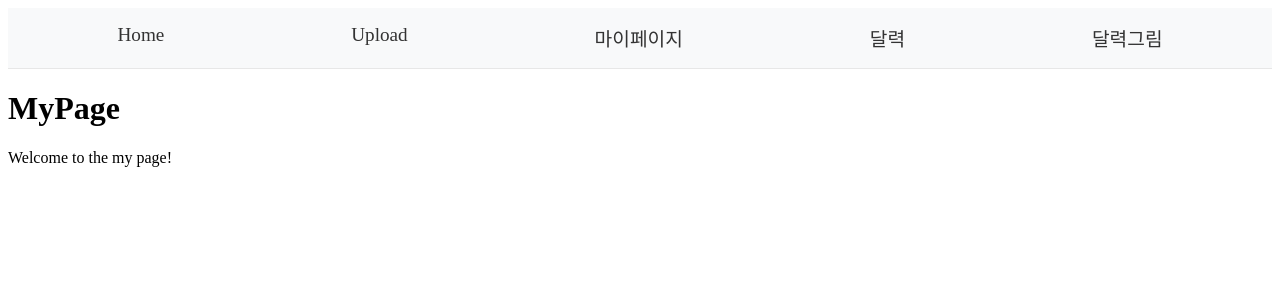
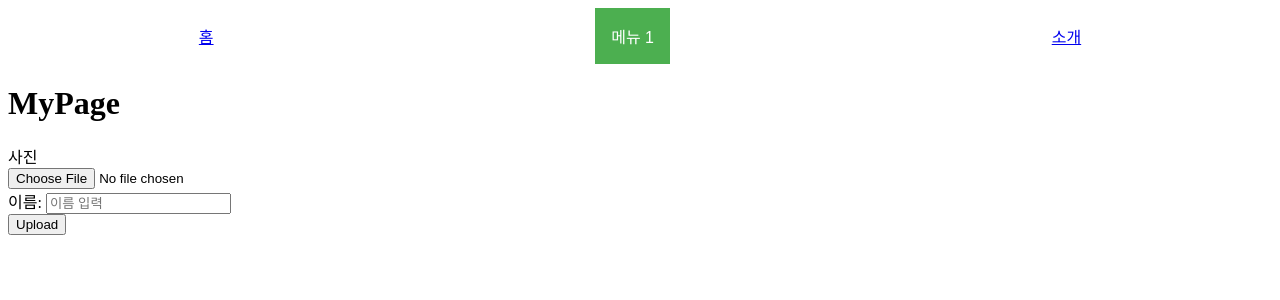
Before and after one commit to Rapil3090/AC_Client, a React (Create React App) app: page /mypage in a window 1280 px wide. Shown: the top 300 px of the page. Built offline with nearby package versions, Linux system fonts and the light colour scheme.

Commit message:
네비바 오버시 서브메뉴 드롭

```diff
--- a/src/components/Navbar.js
+++ b/src/components/Navbar.js
@@ -1,16 +1,41 @@
-import React from 'react';
-import { Link } from 'react-router-dom';
+import React, { useState } from 'react';
 import '../styles/NavBar.css';
 
 const NavBar = () => {
+  const [showMenu, setShowMenu] = useState(false);
+
+  const handleMouseEnter = () => {
+    setShowMenu(true);
+  };
+
+  const handleMouseLeave = () => {
+    setShowMenu(false);
+  };
+
   return (
-    <nav className="nav">
-      <Link to="/" className="nav-link">Home</Link>
-      <Link to="/upload" className="nav-link">Upload</Link>
-      <Link to="/mypage" className="nav-link">마이페이지</Link>
-      <Link to="/budget" className="nav-link">달력</Link>
-      <Link to="/calendar" className="nav-link">달력그림</Link>
-    </nav>
+    <div className="navbar">
+      <a href="#home">홈</a>
+      <div
+      className="dropdown"
+      onMouseEnter={handleMouseEnter}
+      onMouseLeave={handleMouseLeave}
+      >
+
+        <button className="dropbtn">
+          메뉴 1
+        </button>
+        {showMenu && (
+
+          <div className="dropdown-content">
+          <a href="#submenu1">서브메뉴 1</a>
+          <a href="#submenu2">서브메뉴 2</a>
+          <a href="#submenu3">서브메뉴 3</a>
+        </div>
+        )}
+
+      </div>
+      <a href="#about">소개</a>
+    </div>
   );
 };
 
--- a/src/pages/Mypage.js
+++ b/src/pages/Mypage.js
@@ -1,11 +1,64 @@
-import React from 'react';
 import '../styles/Home.css';
+import React, { useState } from 'react';
+import axios from 'axios';
 
 const Mypage = () => {
+  const [name, setName] = useState('');
+  const [image, setImage] = useState(null);
+  const [selectedFile, setSelectedFile] = useState(null);
+
+  const handleImageUpload = (e) => {
+    const file = e.target.files[0];
+    if (file) {
+      setImage(URL.createObjectURL(file));
+      setSelectedFile(file);
+    }
+  };
+
+  const handleNameChange = (e) => {
+    setName(e.target.value);
+  };
+
+  const handleSubmit = async (e) => {
+    e.preventDefault();
+
+    const formDate = new FormDate();
+    formDate.append('file', selectedFile);
+    formDate.append('expenseId',1);
+
+    try {
+      const response =  await axios.post('/api/image', formDate, {
+        headers: {
+          'Content-Type' : 'multipart/form-date',
+        },
+      });
+      console.log('이미지 업로드 성공', response.data);
+    } catch (error) {
+      console.error('업로드 실패', error);
+    }
+  };
+
   return (
     <div className="mypage-container">
       <h1 className="mypage-title">MyPage</h1>
-      <p>Welcome to the my page!</p>
+
+      <div className="profile-section">
+        <div className="image-upload">
+          {image ? (
+            <img src={image} alt="Uploaded" className="profile-image"/>
+          )  : (
+            <div className="image-placeholder">사진</div>
+          ) }
+          <input type="file" onChange={handleImageUpload} />
+        </div>
+
+        <div className="name-section">
+          <label>이름: </label>
+          <input type="text" value={name} onChange={handleNameChange} placeholder="이름 입력" />
+        </div>
+
+        <button onClick={handleSubmit}>Upload</button>
+      </div>
     </div>
   );
 };
--- /dev/null
+++ b/src/styles/Mypage.css
@@ -0,0 +1,40 @@
+.mypage-container {
+    display: flex;
+    flex-direction: column;
+    align-items: center;
+    padding: 20px;
+  }
+
+  .profile-section {
+    display: flex;
+    justify-content: space-around;
+    margin-top: 20px;
+  }
+
+  .image-upload {
+    display: flex;
+    flex-direction: column;
+    align-items: center;
+  }
+
+  .profile-image {
+    width: 100px;
+    height: 100px;
+    border-radius: 50%;
+  }
+
+  .image-placeholder {
+    width: 100px;
+    height: 100px;
+    background-color: #ddd;
+    border-radius: 50%;
+    display: flex;
+    justify-content: center;
+    align-items: center;
+  }
+
+  .name-section {
+    display: flex;
+    flex-direction: column;
+    margin-left: 20px;
+  }
--- a/src/styles/NavBar.css
+++ b/src/styles/NavBar.css
@@ -1,13 +1,44 @@
-.nav {
-    display: flex;
-    justify-content: space-around;
-    padding: 1rem;
-    background-color: #f8f9fa;
-    border-bottom: 1px solid #e7e7e7;
-  }
+/* NavBar.css */
+.navbar {
+  display: flex;
+  justify-content: space-around;
+  align-items: center;
+}
 
-  .nav-link {
-    text-decoration: none;
-    color: #333;
-    font-size: 1.2rem;
-  }
+.dropdown {
+  position: relative;
+  display: inline-block;
+}
+
+.dropbtn {
+  background-color: #4CAF50;
+  color: white;
+  padding: 16px;
+  font-size: 16px;
+  border: none;
+  cursor: pointer;
+}
+
+.dropdown-content {
+  display: none;
+  position: absolute;
+  background-color: #f9f9f9;
+  min-width: 160px;
+  box-shadow: 0px 8px 16px 0px rgba(0,0,0,0.2);
+  z-index: 1;
+}
+
+.dropdown:hover .dropdown-content {
+  display: block;
+}
+
+.dropdown-content a {
+  color: black;
+  padding: 12px 16px;
+  text-decoration: none;
+  display: block;
+}
+
+.dropdown-content a:hover {
+  background-color: #f1f1f1;
+}
```
